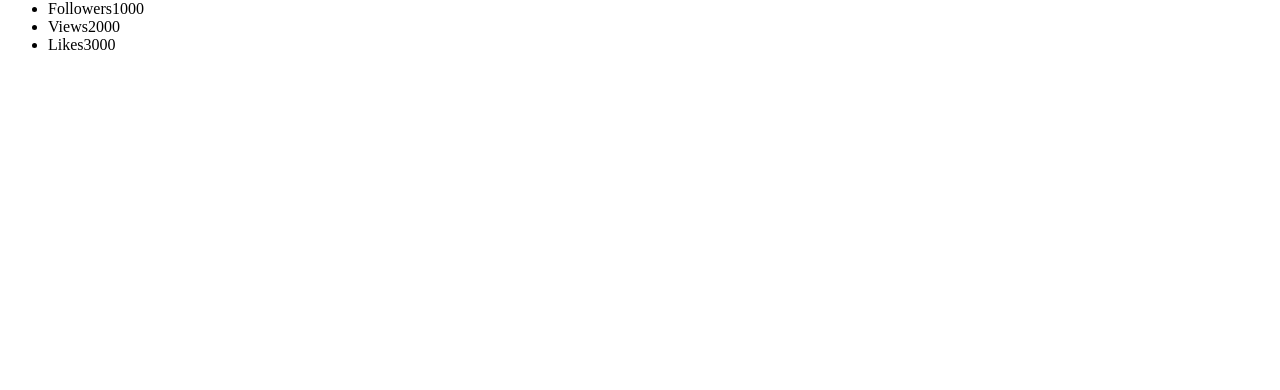
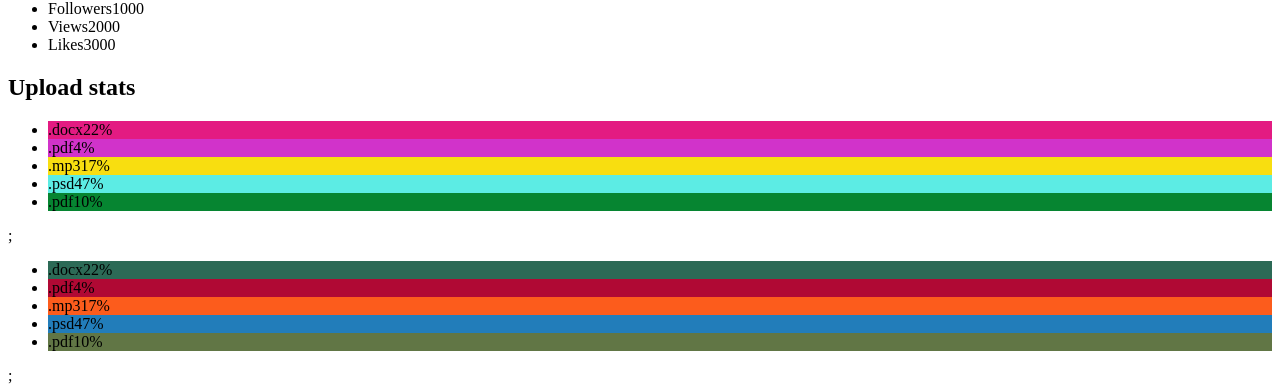
Before and after one commit to Anastasiia88Z/goit-react-hw-01-components1, a React (Create React App) app: page / in a window 1280 px wide. Shown: the part 430-820 px from the top of the page. Built offline with nearby package versions, Linux system fonts and the light colour scheme.

Commit message:
add change statistics

```diff
--- a/src/App.js
+++ b/src/App.js
@@ -1,8 +1,12 @@
 import Profile from './components/Profile/Profile';
+import Statistics from './components/Section/Statistics';
+
 import user from './data/user.json';
+import statisticalData from './data/statistical-data.json';
 
 export default function App() {
   return (
+    <>
       <Profile
         name={user.name}
         tag={user.tag}
@@ -10,5 +14,8 @@ export default function App() {
         avatar={user.avatar}
         stats={user.stats}
       />
+      <Statistics title="Upload stats" stats={statisticalData} />;
+      <Statistics stats={statisticalData} />;
+    </>
   );
 }
--- a/src/components/Section/Statistics.js
+++ b/src/components/Section/Statistics.js
@@ -1,28 +1,44 @@
-const Statistics = ({ title, stats }) => {
-  return (
-    <section class="statistics">
-      <h2 class="title">Upload stats</h2>
+import PropTypes from 'prop-types';
 
-      <ul class="stat-list">
-        <li class="item">
-          <span class="label">.docx</span>
-          <span class="percentage">4%</span>
+const colorPicker = () => {
+  const red = Math.round(Math.random() * 255);
+  const green = Math.round(Math.random() * 255);
+  const blue = Math.round(Math.random() * 255);
+  const backgroundColor = `rgb(${red}, ${green}, ${blue})`;
+
+  return backgroundColor;
+};
+
+const Statistics = ({ title, stats }) => (
+  <section className="statistics">
+    {title && <h2 className="title">{title}</h2>}
+
+    <ul className="stat-list">
+      {stats.map(({ id, label, percentage }) => (
+        <li
+          key={id}
+          className="item"
+          style={{ backgroundColor: colorPicker() }}
+        >
+          <span className="label">{label}</span>
+          <span className="percentage">{percentage}%</span>
         </li>
-        <li class="item">
-          <span class="label">.mp3</span>
-          <span class="percentage">14%</span>
-        </li>
-        <li class="item">
-          <span class="label">.pdf</span>
-          <span class="percentage">41%</span>
-        </li>
-        <li class="item">
-          <span class="label">.mp4</span>
-          <span class="percentage">12%</span>
-        </li>
-      </ul>
-    </section>
-  );
+      ))}
+    </ul>
+  </section>
+);
+
+Statistics.defaultProps = {
+  title: '',
+};
+
+Statistics.propTypes = {
+  title: PropTypes.string.isRequired,
+  stats: PropTypes.shape({
+    id: PropTypes.string.isRequired,
+    label: PropTypes.string.isRequired,
+    percentage: PropTypes.number.isRequired,
+  }),
 };
 
 export default Statistics;
```
Lines whose indentation alone changed are shown as unchanged.
